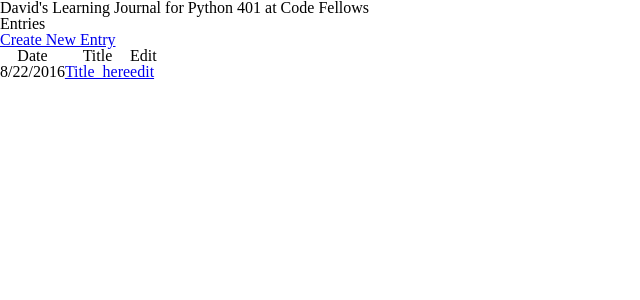
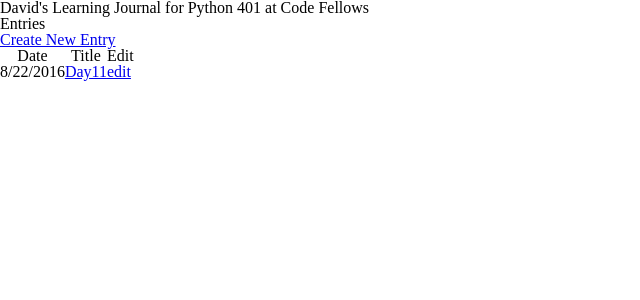
Before and after one commit to Bl41r/learning-journal-python, a Python web app: template website/website/templates/index.html in a window 1280 px wide. Shown: the top 300 px of the page, without its empty margins (0-640 px from the left). Run offline with Jinja, Linux system fonts and the light colour scheme; the template is opened without the code that fills it, so the values that code supplies are empty.

Commit message:
title of entry

```diff
--- a/website/website/templates/index.html
+++ b/website/website/templates/index.html
@@ -16,7 +16,7 @@
             </tr>
             <tr>
                 <td>8/22/2016</td>
-                <td><a href="/journal/1">Title_here</a></td>
+                <td><a href="/journal/1">Day11</a></td>
                 <td><a href="/journal/edit-entry">edit</a></td>
             </tr>
         </table>
```
